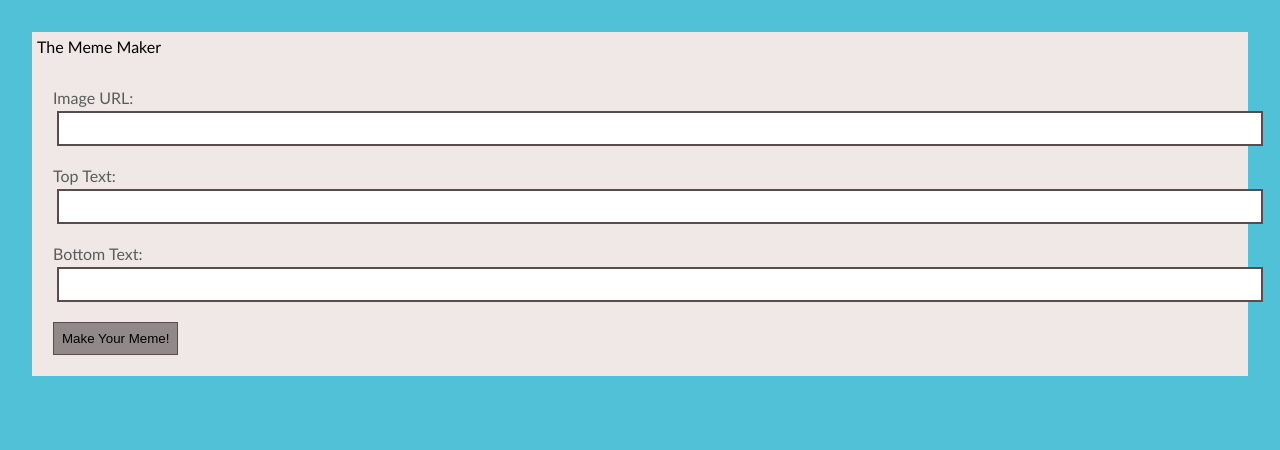
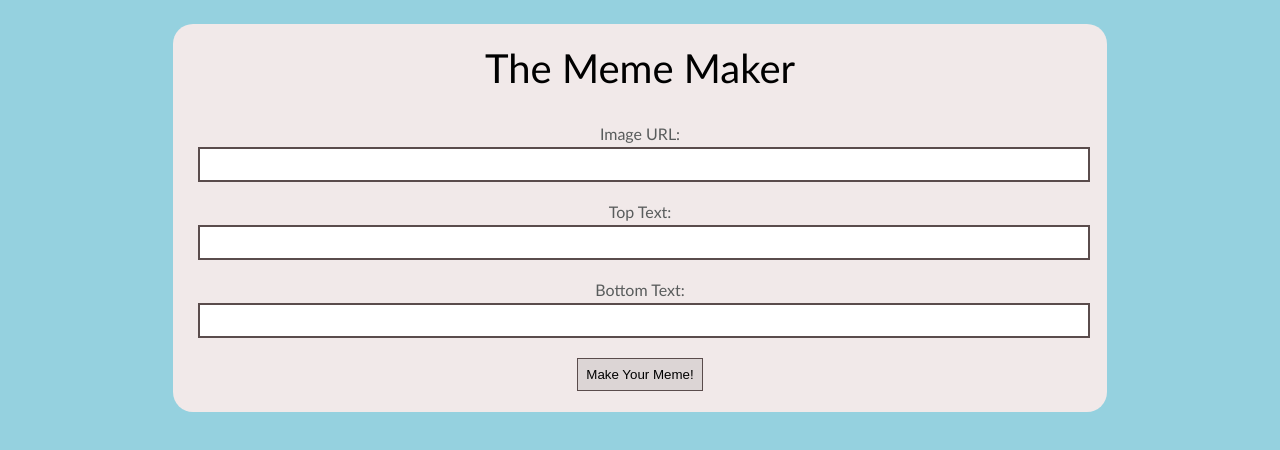
Before and after one commit to pdimaano/meme-generator, a plain HTML site: page index.html in a window 1280 px wide. Drawn offline with Linux system fonts and the light colour scheme.

Commit message:
styling changes to form, text and button

```diff
--- a/style.css
+++ b/style.css
@@ -1,7 +1,7 @@
 body {
     padding: 1em;
     font-family: 'Trebuchet MS', 'Lucida Sans Unicode', 'Lucida Grande', 'Lucida Sans', Arial, sans-serif;
-    background-color: #50c1d7;
+    background-color: #95d1df;
 }
 
 input {
@@ -14,15 +14,24 @@ input {
 
 button {
     padding: 8px;
-    background-color: #918989;
+    background-color: #dcd5d5;
     border: 1px solid #5a4c4c;
+}
+
+button:hover {
+    opacity: 0.5;
+}
+
+#title {
+    font-size: 40px;
+    margin-top: 15px;
 }
 
 .meme {
     position: relative;
     text-align: center;
-    width: 250px;
-    margin: 3px;
+    width: 400px;
+    margin: 10px;
     font-size: 14px;
     text-transform: uppercase;
     color: #eeeeee;
@@ -34,14 +43,13 @@ button {
     padding: 1em;
 }
 
-#meme-form {
-    width: 100%;
-}
-
 #form {
-    margin: 8px;
-    background-color: #f0e7e7;
+    margin: auto;
+    background-color: #f1e9e9;
     padding: 5px;
+    border-radius: 20px;
+    text-align: center;
+    max-width: 75%;
 }
 
 #memes {
@@ -76,7 +84,7 @@ button {
     opacity: 0;
     top: 50%;
     left: 50%;
-    font-size: 14px;
+    font-size: 140px;
     color: #373939;
     transform: translate(-50%, -50%);
 }
```
